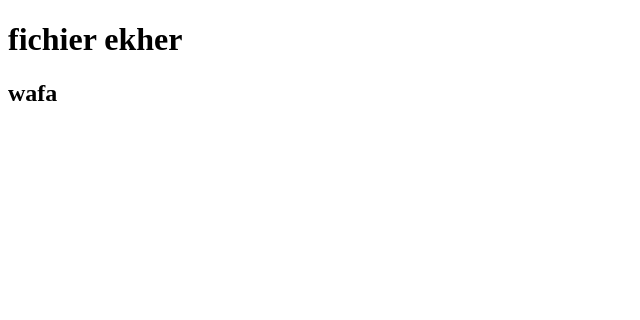
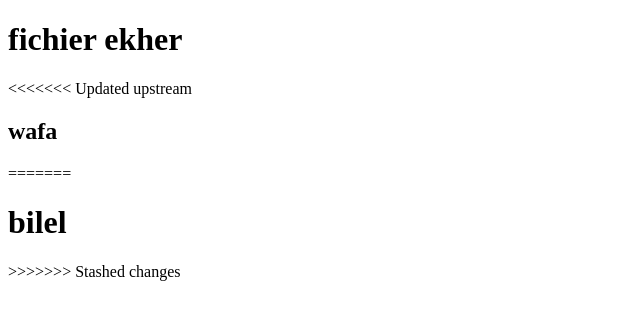
Before and after one commit to faten-fayala/git, a plain HTML site: page index.html in a window 1280 px wide. Shown: the whole page, without its empty margins (0-640 px from the left). Drawn offline with Linux system fonts and the light colour scheme.

Commit message:
Update index.html

```diff
--- a/index.html
+++ b/index.html
@@ -8,6 +8,10 @@
 </head>
 <body>
    <h1>fichier ekher</h1>
+<<<<<<< Updated upstream
   <h2>wafa</h2>
+=======
+<h1>bilel</h1>
+>>>>>>> Stashed changes
 </body>
 </html>
```
